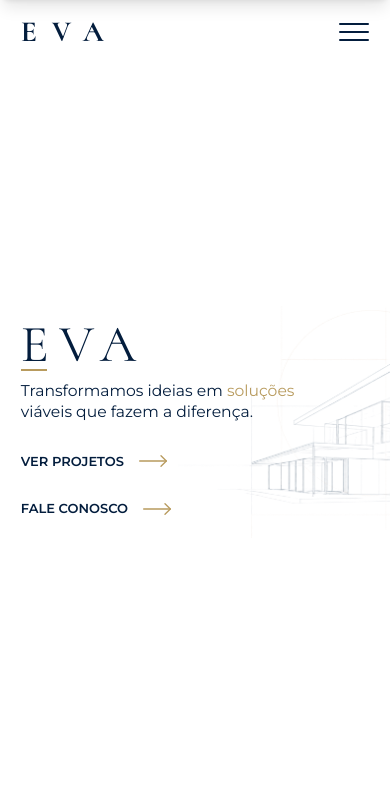
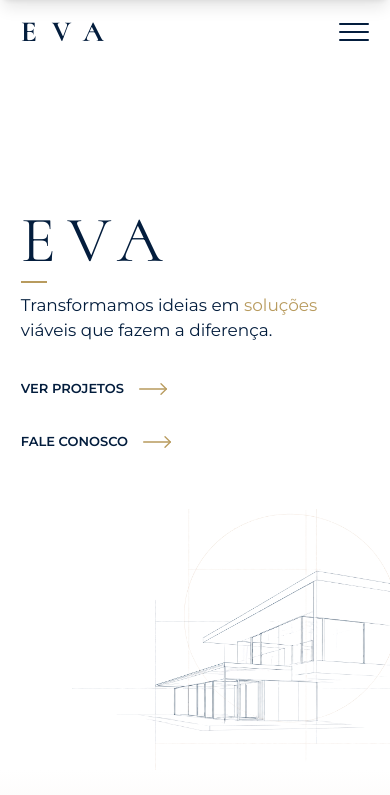
Before and after one commit to Brecori/eva-projetos, a Next.js app: page / in a window 390 px wide. Shown: the top 795 px of the page. Built offline with nearby package versions, Linux system fonts and the light colour scheme.

Commit message:
feat: improve mobile responsiveness in Header component with updated styles and layout adjustments

```diff
--- a/src/components/organisms/header/index.tsx
+++ b/src/components/organisms/header/index.tsx
@@ -9,20 +9,20 @@ export const Header = (): ReactNode => {
       className={clsx(
         "relative isolate flex min-h-screen flex-col justify-center gap-[2.4rem] px-60",
         "max-desktop1024:px-24 overflow-hidden",
-        "max-mobile:gap-[1.6rem] max-mobile:px-[3.2rem]",
+        "max-mobile:min-h-0 max-mobile:justify-start max-mobile:gap-6 max-mobile:px-[3.2rem] max-mobile:pt-128 max-mobile:pb-192",
         "before:absolute before:right-0 before:z-[-1] before:h-[94.1rem] before:w-[126.4rem] before:bg-[url('/header/grafismo.png')] before:bg-cover before:bg-center before:bg-no-repeat before:opacity-100 before:content-['']",
-        "max-desktop1024:before:left-[48%] max-desktop1024:before:right-auto max-desktop1024:before:h-[70rem] max-desktop1024:before:w-[62%] max-desktop1024:before:bg-contain",
-        "max-mobile:before:left-[45%] max-mobile:before:h-[58rem] max-mobile:before:w-[80%] max-mobile:before:opacity-50",
+        "max-desktop1024:before:left-[48%] max-desktop1024:before:right-auto max-desktop1024:before:h-280 max-desktop1024:before:w-[62%] max-desktop1024:before:bg-contain",
+        "max-mobile:before:bottom-0 max-mobile:before:left-auto max-mobile:before:right-[-8%] max-mobile:before:h-168 max-mobile:before:w-[90%] max-mobile:before:bg-bottom-right max-mobile:before:opacity-80",
       )}
     >
       <h1
         className={clsx(
           "relative font-cormorant text-[16rem] font-semi-bold leading-none tracking-[0.3em] text-dark-blue",
           "max-desktop1024:text-[12rem]",
-          "max-mobile:text-[8rem] max-mobile:tracking-[0.2em]",
+          "max-mobile:pb-6 max-mobile:text-[10rem] max-mobile:tracking-[0.18em]",
           "before:absolute before:bottom-0 before:left-0 before:h-[0.3rem] before:w-24 before:bg-bronze before:content-['']",
           "max-mobile:before:w-16",
-          "max-desktop1024:max-w-[65rem]",
+          "max-desktop1024:max-w-260",
         )}
       >
         {C.title}
@@ -31,8 +31,8 @@ export const Header = (): ReactNode => {
         className={clsx(
           "font-montserrat text-[4rem] font-regular text-dark-blue",
           "max-desktop1024:text-[3.2rem]",
-          "max-mobile:text-[2.4rem] max-mobile:leading-[1.3]",
-          "max-desktop1024:max-w-[65rem]",
+          "max-mobile:max-w-[34ch] max-mobile:text-[2.6rem] max-mobile:leading-normal",
+          "max-desktop1024:max-w-260",
         )}
       >
         {C.description}
@@ -41,7 +41,7 @@ export const Header = (): ReactNode => {
         className={clsx(
           "mt-20 flex gap-[4.8rem]",
           "max-desktop1024:mt-12 max-desktop1024:flex-col max-desktop1024:gap-[2.4rem]",
-          "max-mobile:mt-8 ",
+          "max-mobile:mt-12 max-mobile:gap-[3.2rem]",
         )}
       >
         {C.buttons.map((button) => (
```
